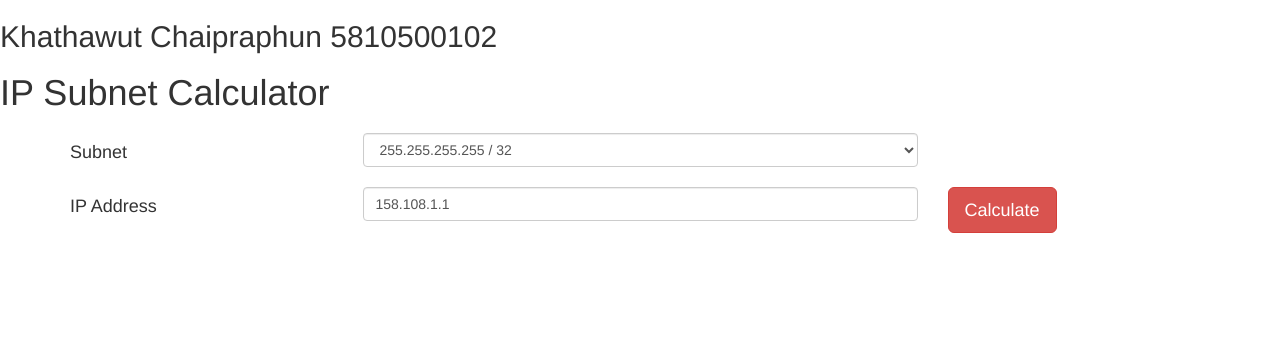
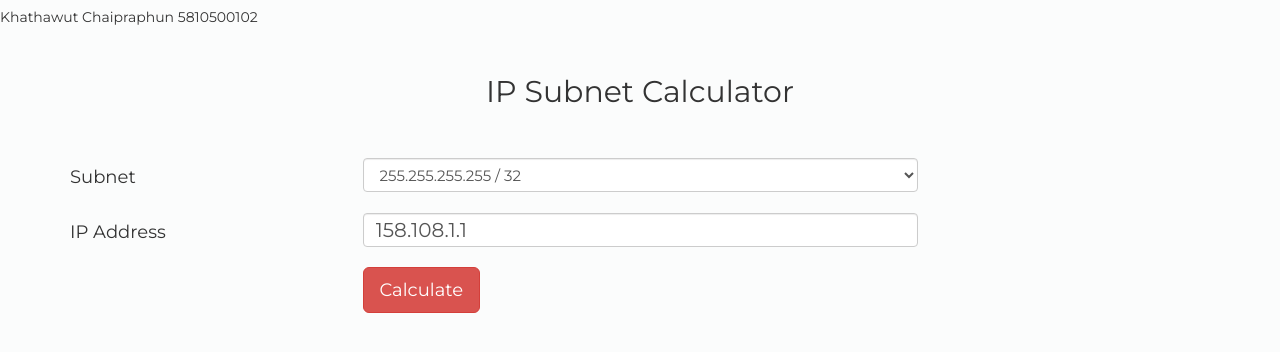
Before and after one commit to goodbetterbest101/ipsubnetKTW.github.io, a plain HTML site: page index.html in a window 1280 px wide. Drawn offline with nearby package versions, Linux system fonts and the light colour scheme.

Commit message:
new color

```diff
--- a/index.html
+++ b/index.html
@@ -3,10 +3,16 @@
 <head>
 	<title>Subnet Calculator</title>
 	<link rel="stylesheet" href="bootstrap.min.css">
-    <!-- <link rel="stylesheet" href="style.css"> -->
+	<link href="https://fonts.googleapis.com/css?family=Montserrat" rel="stylesheet">
+    <link rel="stylesheet" href="style.css">
+		<style media="screen">
+			body{
+				font-family: 'Montserrat', sans-serif;
+			}
+		</style>
 </head>
 <body>
-  <h2>Khathawut Chaipraphun  5810500102</h2>
+  <h5>Khathawut Chaipraphun  5810500102</h5>
 <div><h1>IP Subnet Calculator<h1></div>
 <div class="container">
 	<div class="form-group">
@@ -63,9 +69,7 @@
               </div>
               <div class="col-sm-3 submit" id="summit">
                  <button class="btn btn-lg btn-danger" type="submit" onclick="show()">Calculate</button>
-
               </div>
-
           </div>
       </div>
 
--- a/style.css
+++ b/style.css
@@ -1,5 +1,6 @@
 h1{
-	font-size: 50px;
+	margin-top: 5rem;
+	font-size: 30px;
 	text-align: center;
 }
 #subnet{
@@ -17,5 +18,5 @@ h2{
 	margin-right: 20px;
 }
 body{
-	background-color: #FFF5EE;
+	background-color: #FBFCFC;
 }
```
